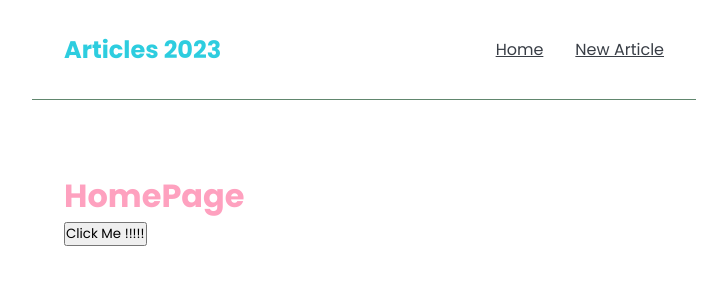
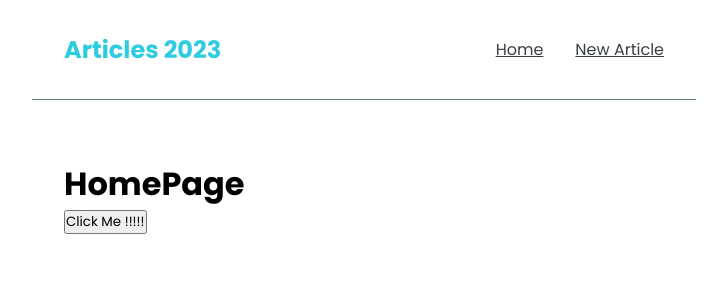
Before and after one commit to YashKaskar/article-2023, a React (Create React App) app: page / in a window 1280 px wide. Shown: the top 300 px of the page, without its empty margins (276-1003 px from the left). Built offline with nearby package versions, Linux system fonts and the light colour scheme; the HTML template or start-up script is replaced by a standard one.

Commit message:
container  css edit

```diff
--- a/src/index.css
+++ b/src/index.css
@@ -36,9 +36,8 @@
 }
 
 /* homepage content */
-.home{
-    padding: 2rem;
+.container{
     max-width: 600px;
     margin: 40px auto;
-    color: #FEA1BF;
+    padding: 20px;
 }
```
